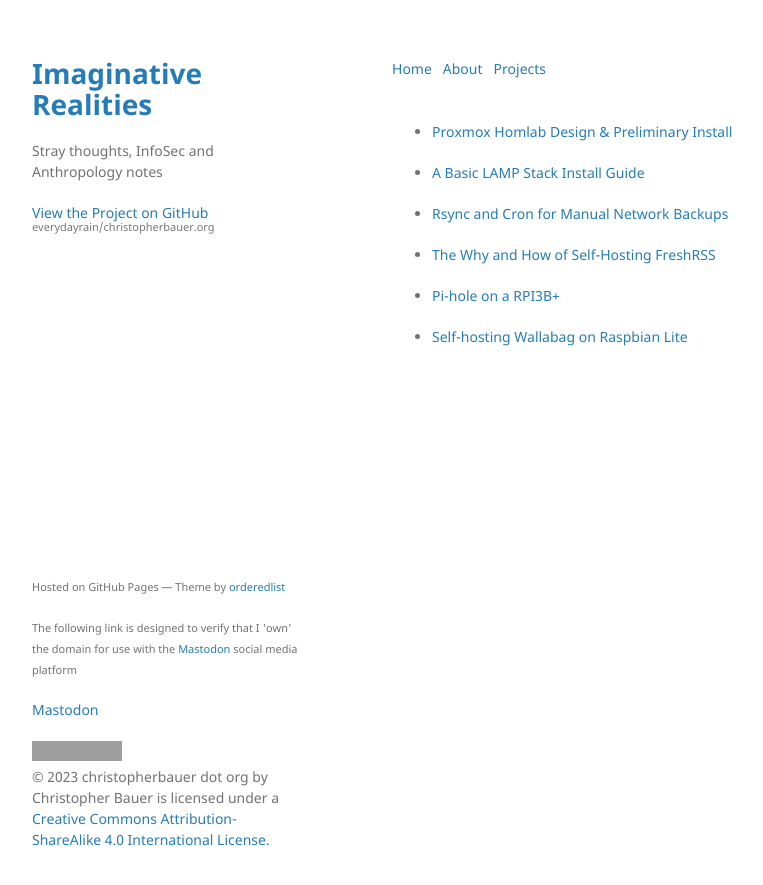
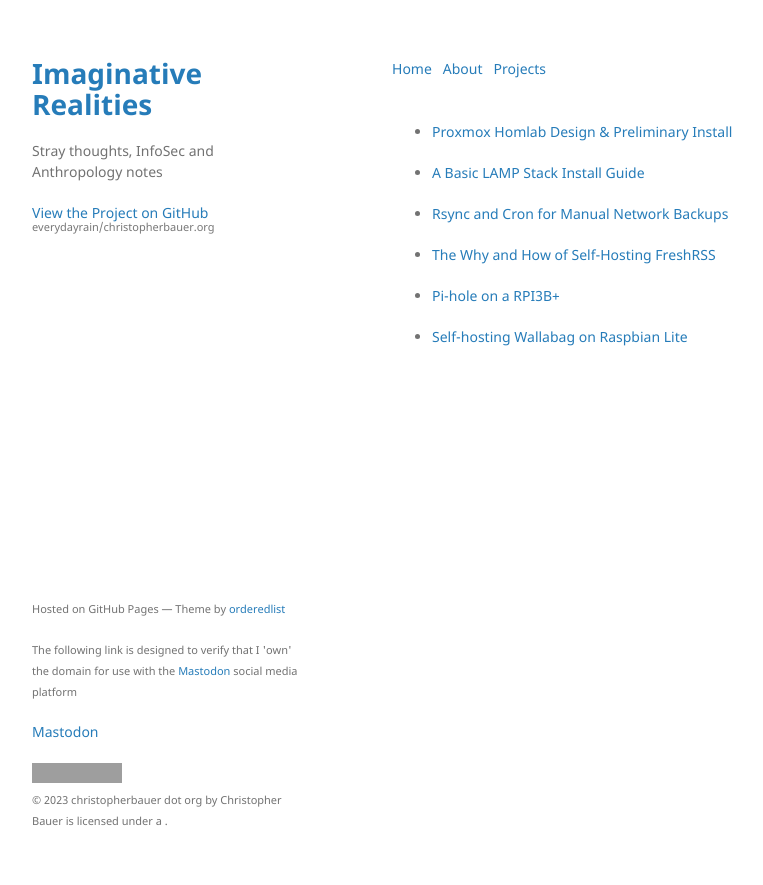
Before and after one commit to everydayrain/christopherbauer.org, a Jekyll site: the page built from projects.md, in a window 1280 px wide. Shown: the top 885 px of the page, without its empty margins (178-941 px from the left). Built offline with Jekyll 4.4.1, drawn with Linux system fonts in a browser that asks for light colours; grey boxes are pictures that could not be loaded.

Commit message:
Update default.html

```diff
--- a/_layouts/default.html
+++ b/_layouts/default.html
@@ -49,7 +49,7 @@
         <p><small>Hosted on GitHub Pages &mdash; Theme by <a href="https://github.com/orderedlist">orderedlist</a></small></p>
         <p><small>The following link is designed to verify that I 'own' the domain for use with the <a href="https://infosec.exchange">Mastodon</a> social media platform</small></p>
         <a rel="me noopener" href="https://infosec.exchange/@anthro_packets">Mastodon</a><br /><br />
-        <a rel="license" href="http://creativecommons.org/licenses/by-sa/4.0/"><img alt="Creative Commons License" style="border-width:0" src="https://i.creativecommons.org/l/by-sa/4.0/80x15.png" /></a><br /> © 2023 christopherbauer dot org by Christopher Bauer is licensed under a <a rel="license" href="http://creativecommons.org/licenses/by-sa/4.0/">Creative Commons Attribution-ShareAlike 4.0 International License</a>.
+        <p><small><a rel="license" href="http://creativecommons.org/licenses/by-sa/4.0/"><img alt="Creative Commons License" style="border-width:0" src="https://i.creativecommons.org/l/by-sa/4.0/80x15.png" /></a><br /> © 2023 christopherbauer dot org by Christopher Bauer is licensed under a <a rel="license" href="http://creativecommons.org/licenses/by-sa/4.0/"></a>.</small></p>
       </footer>
     </div>
   </body>
```
